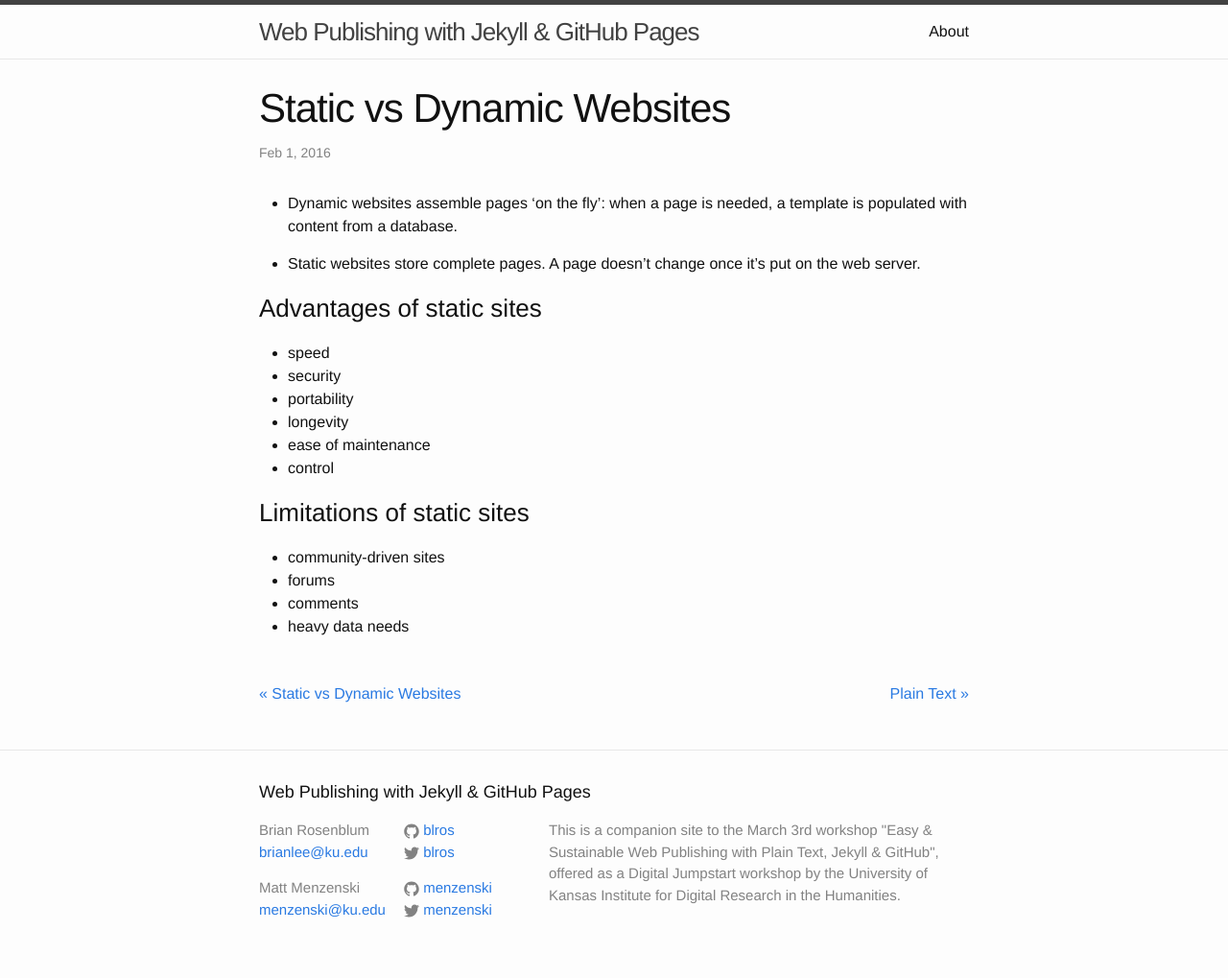
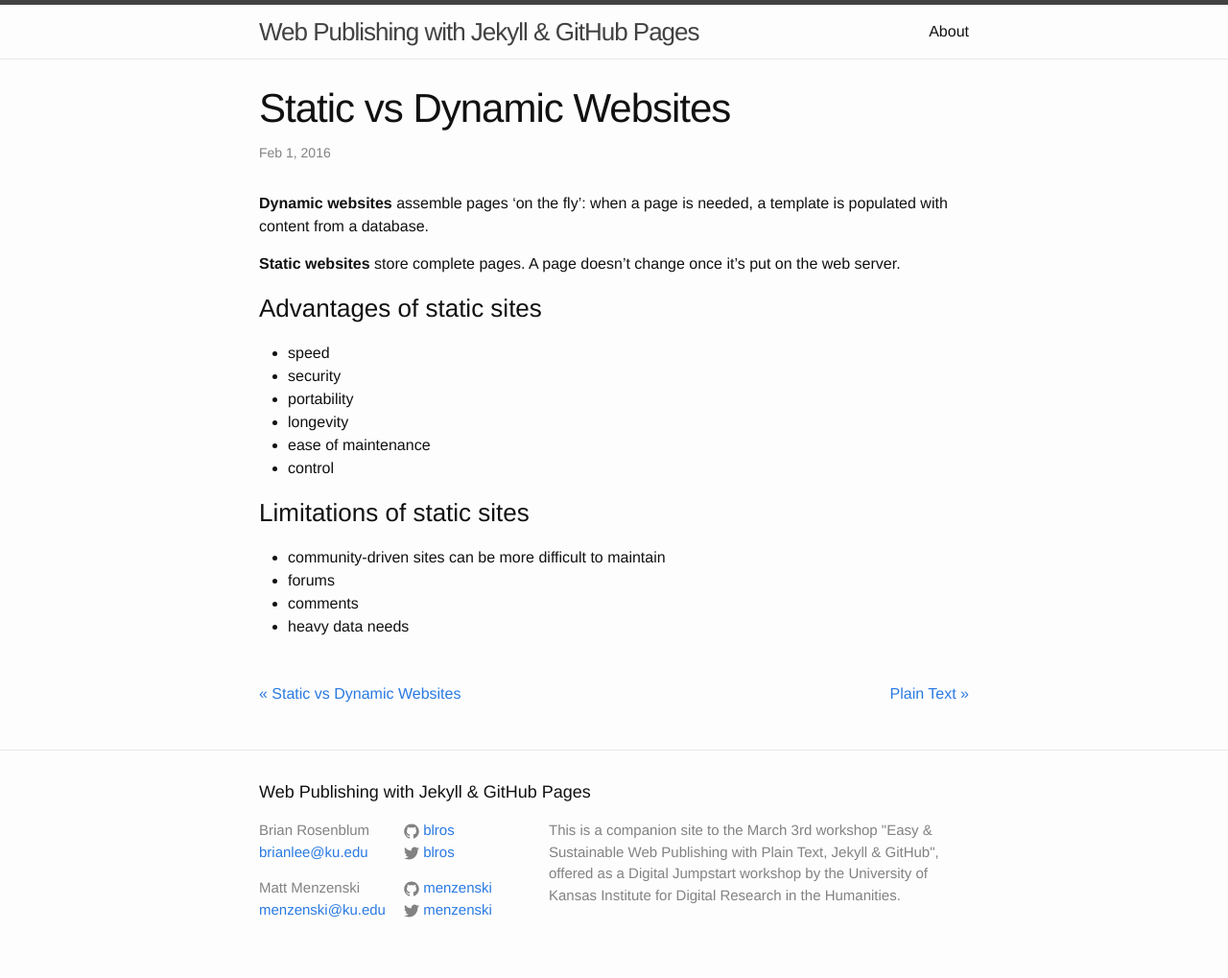
Before and after one commit to menzenski/idrh-static-site-workshop, a Jekyll site: the page built from _posts/2016-02-01-static-vs-dynamic-websites.md, in a window 1280 px wide. Shown: the whole page at 96% size. Built offline with Jekyll 4.4.1, drawn with Linux system fonts in a browser that asks for light colours.

Commit message:
Update 2016-02-01-static-vs-dynamic-websites.md

```diff
--- a/_posts/2016-02-01-static-vs-dynamic-websites.md
+++ b/_posts/2016-02-01-static-vs-dynamic-websites.md
@@ -5,10 +5,10 @@ date: 2016-02-01 14:40:40 -0600
 categories: jekyll
 ---
 
-* Dynamic websites assemble pages 'on the fly': when a page is needed, a
+**Dynamic websites** assemble pages 'on the fly': when a page is needed, a
   template is populated with content from a database.
 
-* Static websites store complete pages. A page doesn't change once it's put
+**Static websites** store complete pages. A page doesn't change once it's put
   on the web server.
 
 ### Advantages of static sites
@@ -22,7 +22,7 @@ categories: jekyll
 
 ### Limitations of static sites
 
-* community-driven sites
+* community-driven sites can be more difficult to maintain
 * forums
 * comments
 * heavy data needs
```
